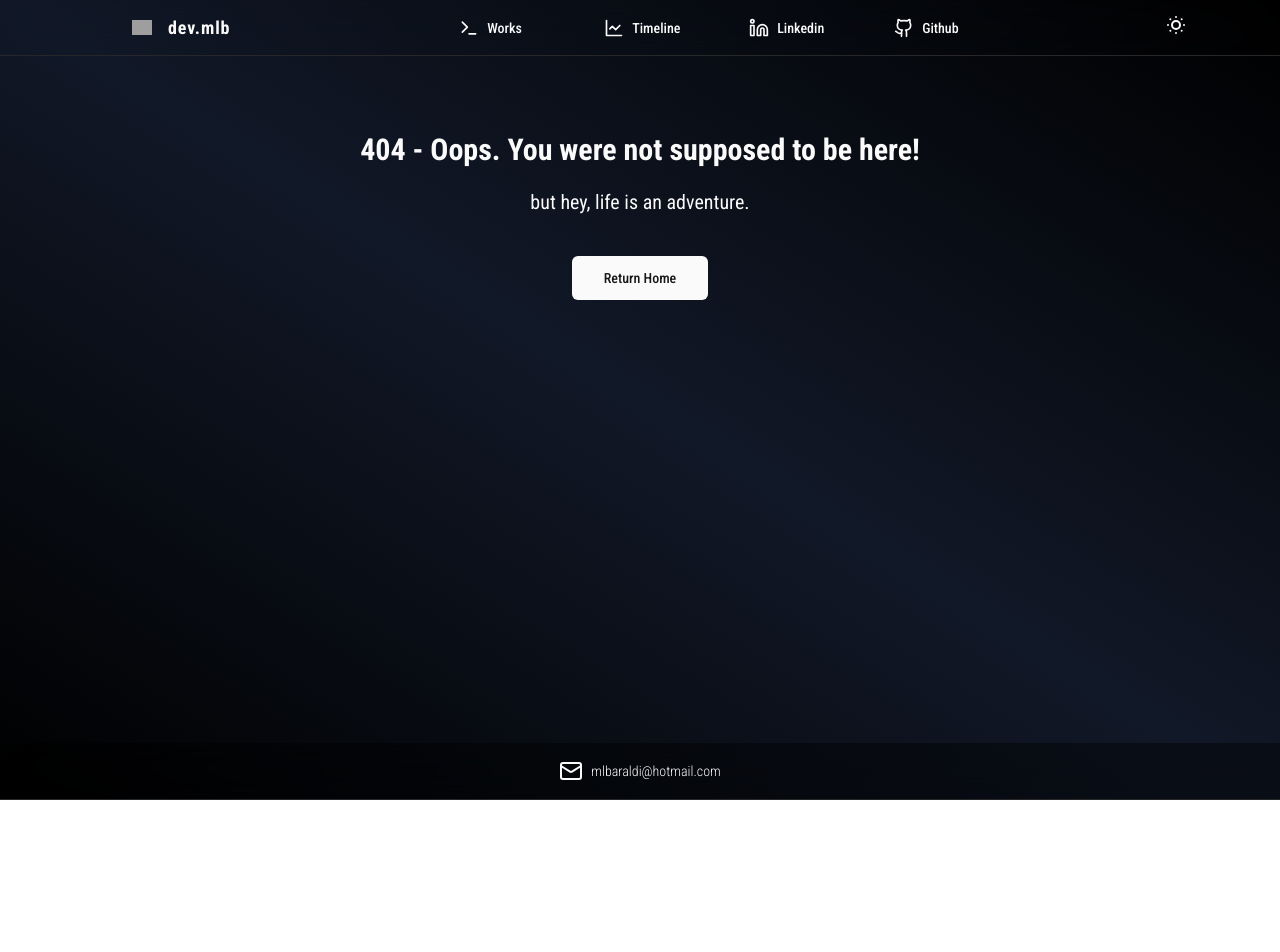
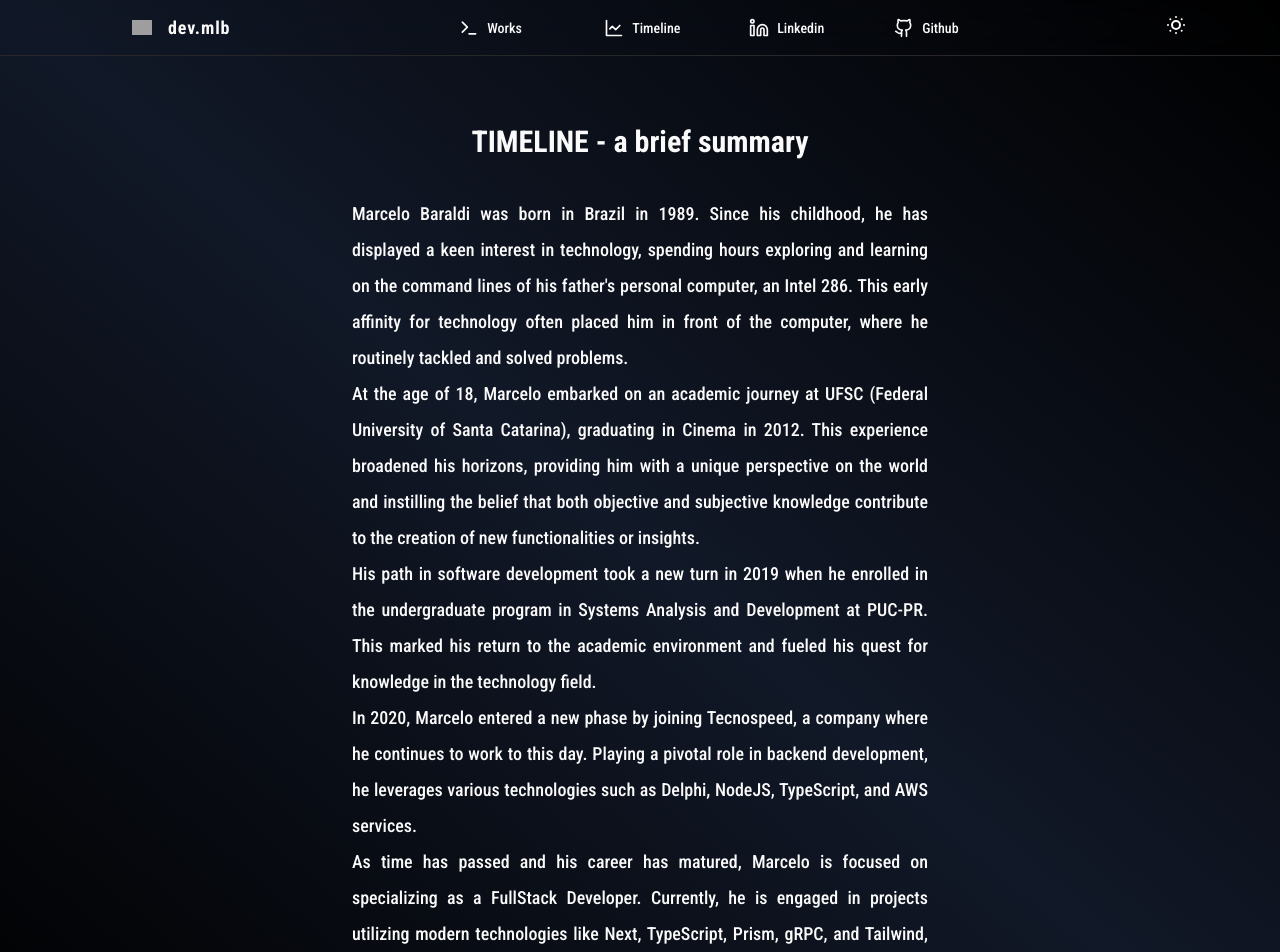
Before and after one commit to mlbaraldi/mlbaraldi.github.io, a Next.js app: page /timeline in a window 1280 px wide. Before the commit this address had no page. Shown: the top 952 px of the page. Before the commit the page ends 800 px from the top, so only its background shows below. Built offline with nearby package versions, Linux system fonts and the light colour scheme; grey boxes are pictures that could not be loaded.

Commit message:
feat: add timeline page

```diff
--- /dev/null
+++ b/src/app/timeline/page.tsx
@@ -0,0 +1,31 @@
+
+const Works = () => {
+  return (
+    <div className="mx-auto max-w-2xl p-12">
+      <h1 className="text-3xl font-bold mb-4 text-center p-5">TIMELINE - a brief summary</h1>
+      <div className="text-justify font-medium leading-loose text-lg">
+        <p>
+          Marcelo Baraldi was born in Brazil in 1989. Since his childhood, he has displayed a keen interest in technology, spending hours exploring and learning on the command lines of his father's personal computer, an Intel 286. This early affinity for technology often placed him in front of the computer, where he routinely tackled and solved problems.
+        </p>
+
+        <p>
+          At the age of 18, Marcelo embarked on an academic journey at UFSC (Federal University of Santa Catarina), graduating in Cinema in 2012. This experience broadened his horizons, providing him with a unique perspective on the world and instilling the belief that both objective and subjective knowledge contribute to the creation of new functionalities or insights.
+        </p>
+
+        <p>
+          His path in software development took a new turn in 2019 when he enrolled in the undergraduate program in Systems Analysis and Development at PUC-PR. This marked his return to the academic environment and fueled his quest for knowledge in the technology field.
+        </p>
+
+        <p>
+          In 2020, Marcelo entered a new phase by joining Tecnospeed, a company where he continues to work to this day. Playing a pivotal role in backend development, he leverages various technologies such as Delphi, NodeJS, TypeScript, and AWS services.
+        </p>
+
+        <p>
+          As time has passed and his career has matured, Marcelo is focused on specializing as a FullStack Developer. Currently, he is engaged in projects utilizing modern technologies like Next, TypeScript, Prism, gRPC, and Tailwind, showcasing his dedication to ongoing professional improvement.
+        </p>
+      </div>
+    </div>
+  );
+};
+
+export default Works;
```
